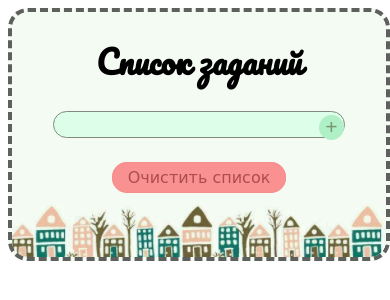
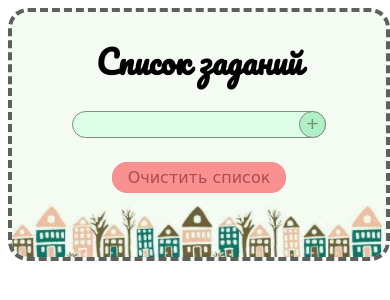
Before and after one commit to NikitaPO/flask_pymongo_todo, a Flask app: page / in a window 390 px wide. Shown: the top 300 px of the page. Run offline with Flask 2, Linux system fonts and the light colour scheme; data that the repository does not hold is empty.

Commit message:
fixed add_btn x7

```diff
--- a/static/css/style.css
+++ b/static/css/style.css
@@ -1,5 +1,6 @@
 body {
   font-family: "Indie Flower", cursive;
+  box-sizing: border-box;
 }
 
 h1 {
@@ -12,23 +13,26 @@ h1 {
 }
 
 .form_box {
-  display: inline;
+  display: flex;
   position: relative;
+  align-items: center;
+  margin-right: 20px;
+  margin-left: 20px;
 }
 
 .add_btn {
   position: absolute;
+  display: inline-block;
   border-radius: 50%;
-  border: none;
   background-color: rgb(175, 240, 198);
+  border: 1px solid #7e8b7d;
   color: #76976d;
   line-height: 0px;
-  height: 25px;
-  width: 25px;
+  height: 27px;
+  width: 27px;
   cursor: pointer;
   font-size: 21px;
-  right: 1px;
-  top: 1px;
+  right: 0px;
 }
 
 .add_btn:hover {
@@ -37,12 +41,12 @@ h1 {
   color: rgb(255, 255, 255);
 }
 .task_input {
+  display: inline-block;
   outline: none;
   border: 1px solid #7e8b7d;
   border-radius: 15px;
   background-color: rgb(221, 255, 233);
   padding: 5px 10px;
-  max-width: 270px;
   width: 100%;
 }
 
@@ -201,17 +205,3 @@ footer {
   width: 100%;
   height: 60px;
 }
-
-@media (max-width: 600px) {
-  .add_btn {
-    right: 1px;
-    top: -4px;
-  }
-}
-
-@media screen and (max-width: 600px) {
-  .add_btn {
-    right: 1px;
-    top: 1px;
-  }
-}
```
